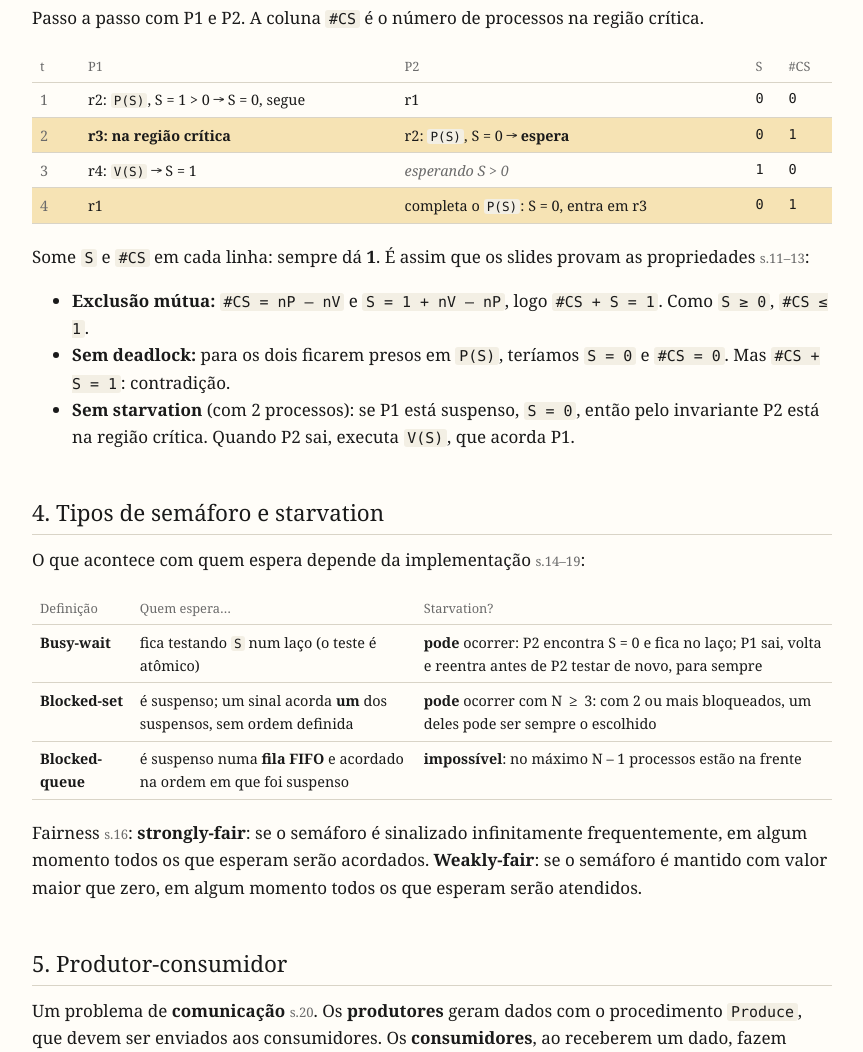
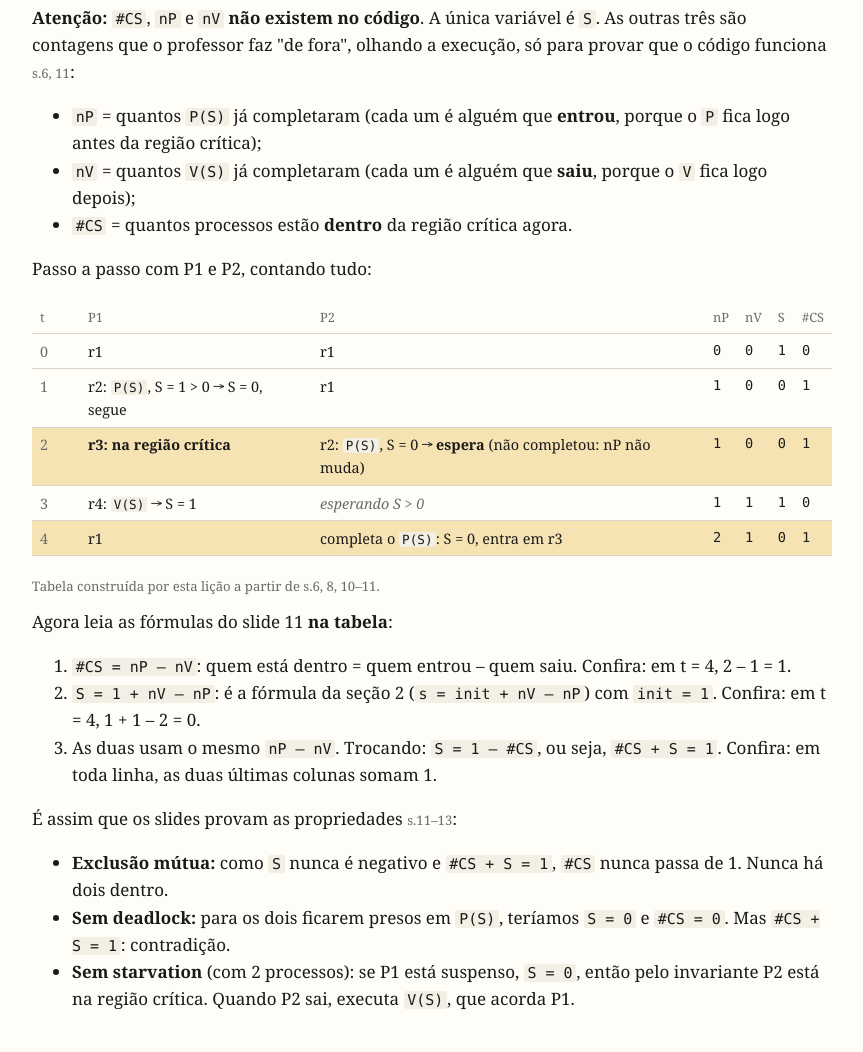
Before and after one commit to ftrajano/cin0145-programacao-concorrente, a plain HTML site: page lessons/0003-semaforos.html in a window 1280 px wide. Shown: the part 1880-2932 px from the top of the page, without its empty margins (208-1071 px from the left). Drawn offline with Linux system fonts and the light colour scheme.

Commit message:
Lição 3: seção 3 deriva #CS, nP, nV da tabela de execução
Co-Authored-By: Claude Opus 5.5 <noreply@anthropic.com>
Claude-Session: https://claude.ai/code/session_01K2SuFUeqUd3t3s3DGagdeD

```diff
--- a/lessons/0003-semaforos.html
+++ b/lessons/0003-semaforos.html
@@ -120,17 +120,31 @@ r4    V(S);             /* pós-protocolo */
   }
 }</code></pre>
 <p class="src">s.10. Os rótulos r1–r4 foram acrescentados por esta lição para a tabela.</p>
-<p>Passo a passo com P1 e P2. A coluna <code>#CS</code> é o número de processos na região crítica.</p>
+<p><strong>Atenção:</strong> <code>#CS</code>, <code>nP</code> e <code>nV</code> <strong>não existem no código</strong>. A única variável é <code>S</code>. As outras três são contagens que o professor faz "de fora", olhando a execução, só para provar que o código funciona <span class="src">s.6, 11</span>:</p>
+<ul>
+<li><code>nP</code> = quantos <code>P(S)</code> já completaram (cada um é alguém que <strong>entrou</strong>, porque o <code>P</code> fica logo antes da região crítica);</li>
+<li><code>nV</code> = quantos <code>V(S)</code> já completaram (cada um é alguém que <strong>saiu</strong>, porque o <code>V</code> fica logo depois);</li>
+<li><code>#CS</code> = quantos processos estão <strong>dentro</strong> da região crítica agora.</li>
+</ul>
+<p>Passo a passo com P1 e P2, contando tudo:</p>
 <div class="wrap"><table>
-<tr><th>t</th><th>P1</th><th>P2</th><th>S</th><th>#CS</th></tr>
-<tr><td class="t">1</td><td>r2: <code>P(S)</code>, S = 1 &gt; 0 → S = 0, segue</td><td>r1</td><td class="s">0</td><td class="s">0</td></tr>
-<tr class="key"><td class="t">2</td><td class="cs">r3: na região crítica</td><td>r2: <code>P(S)</code>, S = 0 → <strong>espera</strong></td><td class="s">0</td><td class="s">1</td></tr>
-<tr><td class="t">3</td><td>r4: <code>V(S)</code> → S = 1</td><td class="sleep">esperando S &gt; 0</td><td class="s">1</td><td class="s">0</td></tr>
-<tr class="key"><td class="t">4</td><td>r1</td><td>completa o <code>P(S)</code>: S = 0, entra em r3</td><td class="s">0</td><td class="s">1</td></tr>
+<tr><th>t</th><th>P1</th><th>P2</th><th>nP</th><th>nV</th><th>S</th><th>#CS</th></tr>
+<tr><td class="t">0</td><td>r1</td><td>r1</td><td class="s">0</td><td class="s">0</td><td class="s">1</td><td class="s">0</td></tr>
+<tr><td class="t">1</td><td>r2: <code>P(S)</code>, S = 1 &gt; 0 → S = 0, segue</td><td>r1</td><td class="s">1</td><td class="s">0</td><td class="s">0</td><td class="s">1</td></tr>
+<tr class="key"><td class="t">2</td><td class="cs">r3: na região crítica</td><td>r2: <code>P(S)</code>, S = 0 → <strong>espera</strong> (não completou: nP não muda)</td><td class="s">1</td><td class="s">0</td><td class="s">0</td><td class="s">1</td></tr>
+<tr><td class="t">3</td><td>r4: <code>V(S)</code> → S = 1</td><td class="sleep">esperando S &gt; 0</td><td class="s">1</td><td class="s">1</td><td class="s">1</td><td class="s">0</td></tr>
+<tr class="key"><td class="t">4</td><td>r1</td><td>completa o <code>P(S)</code>: S = 0, entra em r3</td><td class="s">2</td><td class="s">1</td><td class="s">0</td><td class="s">1</td></tr>
 </table></div>
-<p>Some <code>S</code> e <code>#CS</code> em cada linha: sempre dá <strong>1</strong>. É assim que os slides provam as propriedades <span class="src">s.11–13</span>:</p>
+<p class="src">Tabela construída por esta lição a partir de s.6, 8, 10–11.</p>
+<p>Agora leia as fórmulas do slide 11 <strong>na tabela</strong>:</p>
+<ol>
+<li><strong><code>#CS = nP – nV</code></strong>: quem está dentro = quem entrou – quem saiu. Confira: em t = 4, 2 – 1 = 1.</li>
+<li><strong><code>S = 1 + nV – nP</code></strong>: é a fórmula da seção 2 (<code>s = init + nV – nP</code>) com <code>init = 1</code>. Confira: em t = 4, 1 + 1 – 2 = 0.</li>
+<li>As duas usam o mesmo <code>nP – nV</code>. Trocando: <strong><code>S = 1 – #CS</code></strong>, ou seja, <strong><code>#CS + S = 1</code></strong>. Confira: em toda linha, as duas últimas colunas somam 1.</li>
+</ol>
+<p>É assim que os slides provam as propriedades <span class="src">s.11–13</span>:</p>
 <ul>
-<li><strong>Exclusão mútua:</strong> <code>#CS = nP – nV</code> e <code>S = 1 + nV – nP</code>, logo <code>#CS + S = 1</code>. Como <code>S ≥ 0</code>, <code>#CS ≤ 1</code>.</li>
+<li><strong>Exclusão mútua:</strong> como <code>S</code> nunca é negativo e <code>#CS + S = 1</code>, <code>#CS</code> nunca passa de 1. Nunca há dois dentro.</li>
 <li><strong>Sem deadlock:</strong> para os dois ficarem presos em <code>P(S)</code>, teríamos <code>S = 0</code> e <code>#CS = 0</code>. Mas <code>#CS + S = 1</code>: contradição.</li>
 <li><strong>Sem starvation</strong> (com 2 processos): se P1 está suspenso, <code>S = 0</code>, então pelo invariante P2 está na região crítica. Quando P2 sai, executa <code>V(S)</code>, que acorda P1.</li>
 </ul>
```
